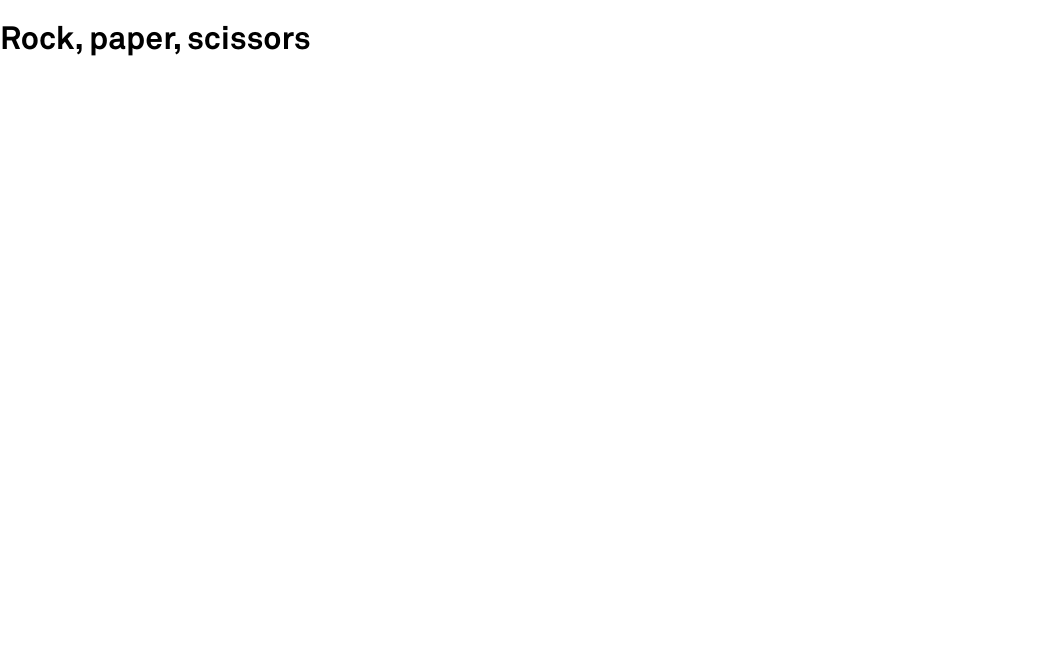
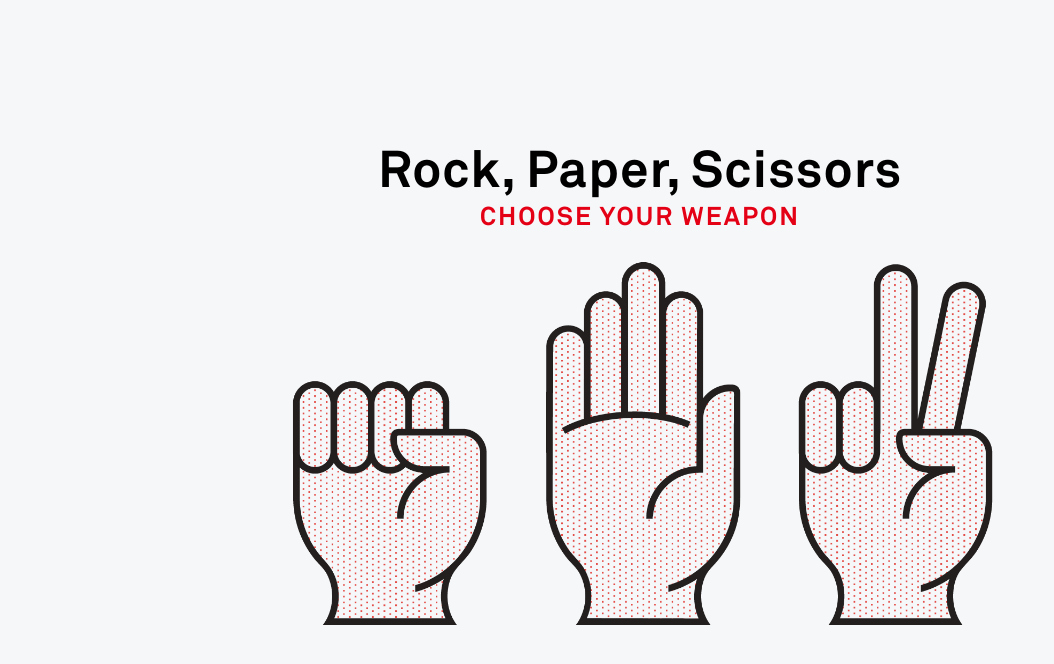
Before and after one commit to ngojenny/hy-rock-paper-scissors, a plain HTML site: page index.html in a window 1280 px wide. Shown: the whole page, without its empty margins (0-1054 px from the left). Drawn offline with Linux system fonts and the light colour scheme.

Commit message:
added preliminary markup and styles, added gitignore and remove DS_Store whoops

```diff
--- a/index.html
+++ b/index.html
@@ -8,8 +8,25 @@
     <link rel="stylesheet" href="styles/style.css">
 </head>
 <body>
-    <main>
-        <h1>Rock, paper, scissors</h1>
+    <main class="flex-container">
+        <div class="wrapper">
+            <h1>Rock, paper, scissors</h1>
+            <h2>Choose your weapon</h2>
+            <form class="choices flex-container">
+                <label for="rock">
+                    <img src="assets/icon-rock.png" alt="illustration of hand clutched in shape of a rock">
+                </label>
+                <input type="radio" name="choice" value="rock" id="rock">
+                <label for="paper">
+                    <img src="assets/icon-paper.png" alt="illustration of hand open to represent paper">
+                </label>
+                <input type="radio" name="choice" value="paper" id="paper">
+                <label for="scissors">
+                    <img src="assets/icon-scissors.png" alt="illustration of hand open to represent a pair of scissors">
+                </label>
+                <input type="radio" name="choice" value="scissors" id="scissors">
+            </form>
+        </div> <!--/.wrapper -->
     </main>
 </body>
 </html>
--- a/styles/style.css
+++ b/styles/style.css
@@ -16,6 +16,69 @@ input[type=reset],input[type=submit]{-webkit-appearance:button;cursor:pointer;}b
     font-family: 'Akkurat Bold';
     src: url(../fonts/AkkBd_Pro.otf)
 }
+
+/* red: E40015
+background: F6F7F9
+*/
+
+
 body {
     font-family: 'Akkurat Bold';
+    background: #F6F7F9;
 }
+
+main {
+    height: 100vh;
+    padding: 1px;
+}
+
+.wrapper {
+    text-align: center;
+    width: 60%;
+    margin: auto;
+}
+
+.flex-container {
+    display: flex;
+}
+
+h1,
+h2 {
+    margin: 0;
+}
+
+h1 {
+    font-size: 4vw;
+    text-transform: capitalize;
+    letter-spacing: 1px;
+}
+
+h2 {
+    color: #E40015;
+    text-transform: uppercase;
+    letter-spacing: 2px;
+    font-size: 2vw;
+}
+
+label {
+    width: calc((100% - 100px)/3);
+    margin: 25px;
+    display: block;
+}
+
+.choices label:first-of-type(1) {
+    margin-left: 0;
+}
+
+.choices label:last-of-type(1) {
+    margin-right: 0;
+}
+
+img {
+    max-width: 100%;
+}
+
+input[type="radio"] {
+    position: absolute;
+    visibility: hidden;
+}
```
Also changed, not shown: 2 other files.
